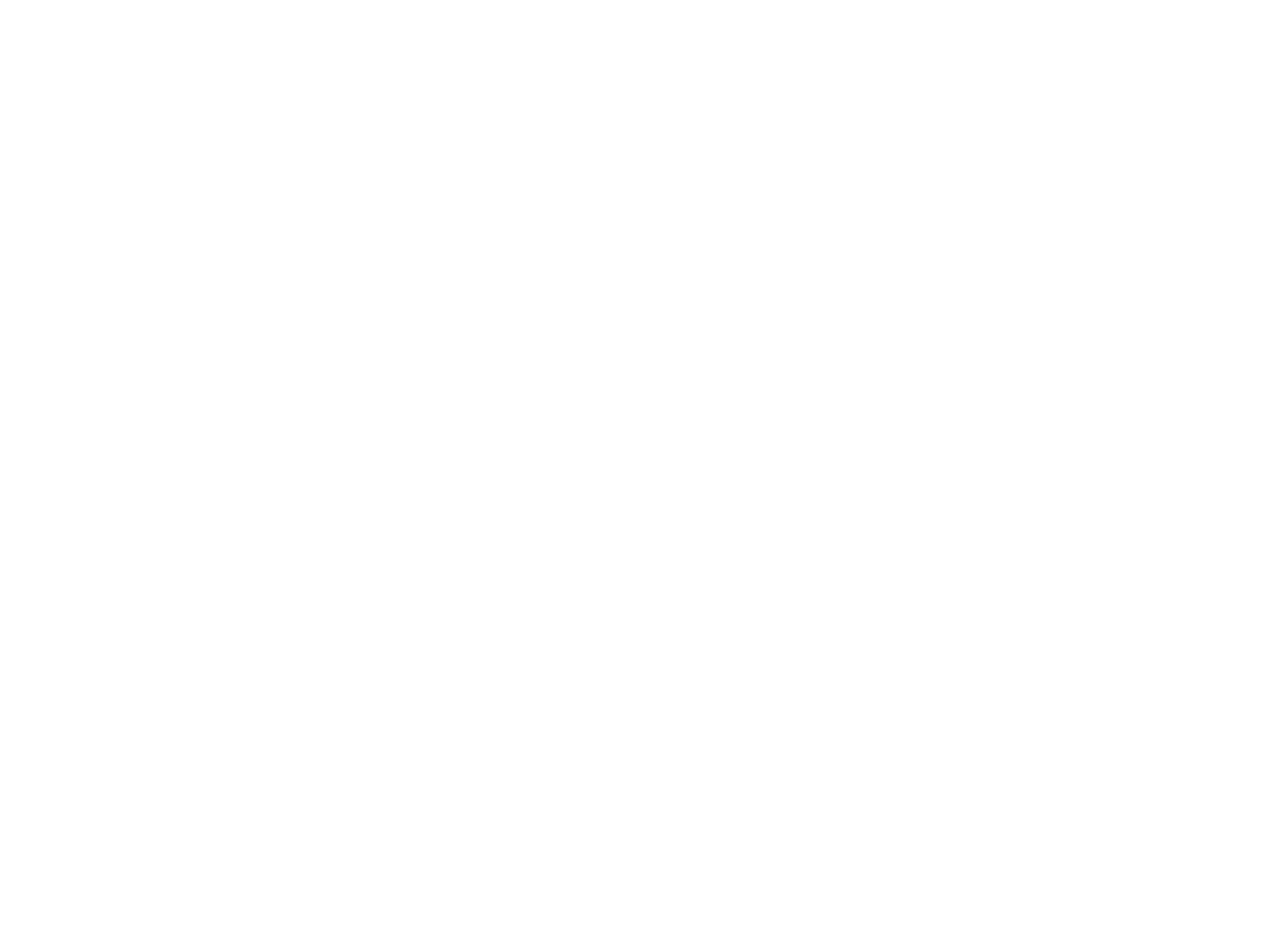
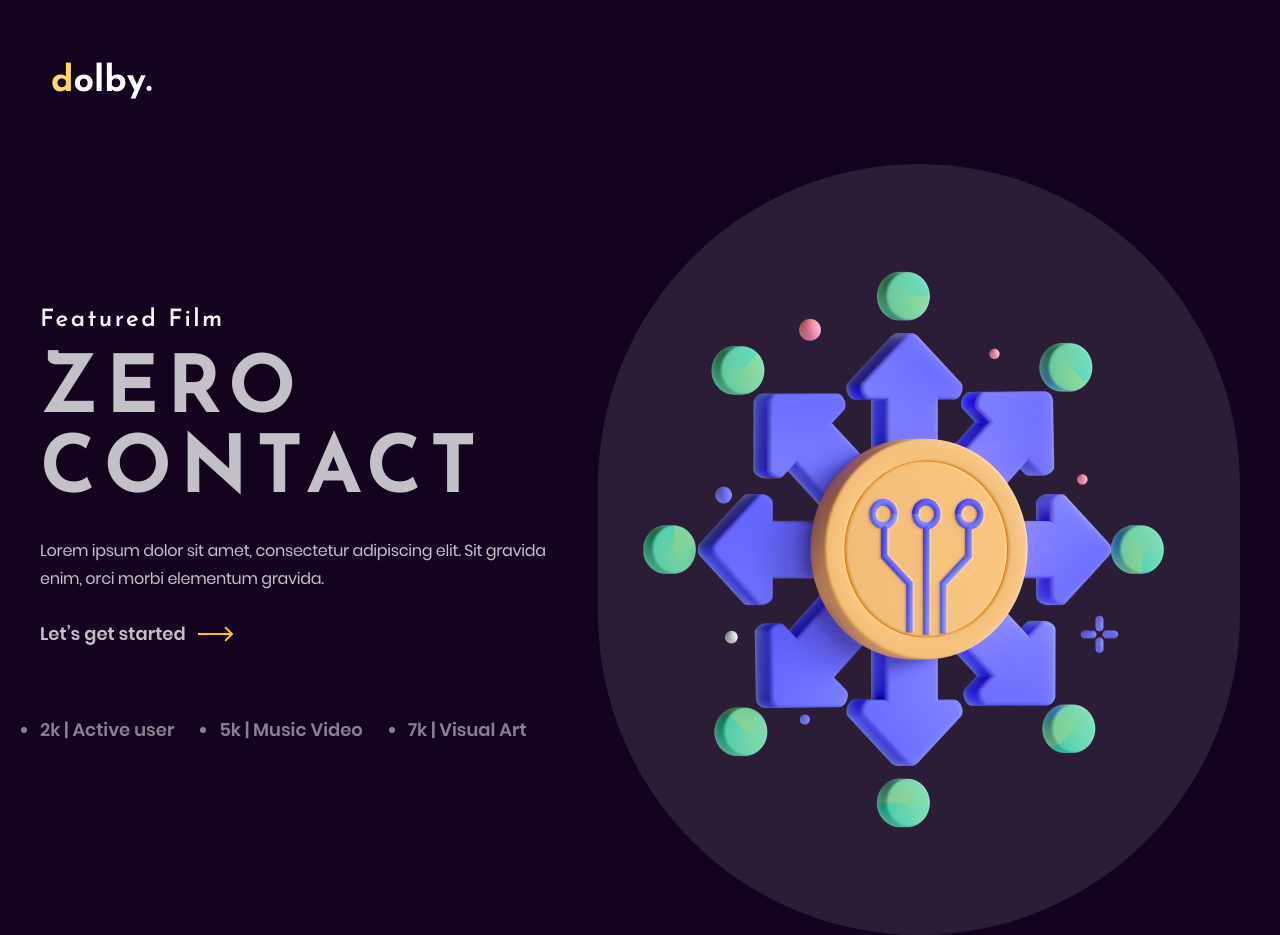
Before and after one commit to fullmetalldev/dolby, a plain HTML site: page index.html in a window 1280 px wide. Before the commit the page ends 800 px from the top, so only its background shows below. Drawn offline with Linux system fonts and the light colour scheme.

Commit message:
first section is done

```diff
--- a/index.html
+++ b/index.html
@@ -8,15 +8,49 @@
     <title>Dobly Web-Page</title>
     <link rel="stylesheet" href="src/style/index.css">
     <link rel="stylesheet" href="src/assets/fonts/Poppins/stylesheet.css">
+    <link rel="stylesheet" href="src/assets/fonts/JosefinSans/stylesheet.css">
 </head>
 <body>
-    <header>
+<header class="header">
+    <h1><span>d</span>olby.</h1>
+</header>
 
-    </header>
+<main>
+    <section class="about">
+        <div class="container">
+            <div class="about__content">
 
-    <main></main>
+                <div class="about__content_left">
+                    <h2>Featured Film</h2>
+                    <h1>ZERO CONTACT</h1>
+                    <span>Lorem ipsum dolor sit amet, consectetur adipiscing elit. Sit gravida enim, orci morbi elementum gravida. </span>
+                    <button>
+                        Let’s get started
+                        <svg width="35" height="16" viewBox="0 0 35 16" fill="none" xmlns="http://www.w3.org/2000/svg">
+                            <path d="M34.7071 8.70711C35.0976 8.31658 35.0976 7.68342 34.7071 7.29289L28.3431 0.928932C27.9526 0.538408 27.3195 0.538408 26.9289 0.928932C26.5384 1.31946 26.5384 1.95262 26.9289 2.34315L32.5858 8L26.9289 13.6569C26.5384 14.0474 26.5384 14.6805 26.9289 15.0711C27.3195 15.4616 27.9526 15.4616 28.3431 15.0711L34.7071 8.70711ZM0 9H34V7H0V9Z" fill="#FDC500"/>
+                        </svg>
 
-    <footer></footer>
+                    </button>
+
+                    <ul>
+                        <li>2k | Active user</li>
+                        <li>5k | Music Video</li>
+                        <li>7k | Visual Art</li>
+                    </ul>
+                </div>
+
+                <div class="about__content_right">
+                    <div class="about__content_image">
+                        <img src="./src/assets/images/token.png" alt="token">
+                    </div>
+                </div>
+
+            </div>
+        </div>
+    </section>
+</main>
+
+<footer></footer>
 
 </body>
 </html>
--- a/src/style/index.css
+++ b/src/style/index.css
@@ -0,0 +1,135 @@
+* {
+    margin: 0;
+    padding: 0;
+    box-sizing: border-box;
+}
+
+*::-webkit-scrollbar {
+    width: 3px;
+    background: #13031f;
+}
+
+*::-webkit-scrollbar-thumb {
+    background: #ffffff;
+}
+
+.container {
+    width: 100%;
+    max-width: 1200px;
+    margin: 0 auto;
+}
+
+.header {
+    padding: 64px 51px;
+    background: #13031f;
+}
+
+.header h1 {
+    font-family: 'Josefin Sans', sans-serif;
+    font-style: normal;
+    font-weight: 700;
+    font-size: 36px;
+    line-height: 36px;
+    color: #ffffff;
+}
+
+.header h1 span {
+    color: #FEDB62;
+}
+
+.about__content {
+    display: flex;
+    column-gap: 50px;
+    flex-flow: row nowrap;
+}
+
+.about__content_left {
+    display: flex;
+    flex-direction: column;
+    align-items: flex-start;
+    padding: 140px 0;
+}
+
+.about__content_left h2 {
+    font-family: 'Josefin Sans', sans-serif;
+    font-style: normal;
+    font-weight: 600;
+    font-size: 24px;
+    line-height: 33px;
+    letter-spacing: 0.1em;
+    color: #FFFFFF;
+    margin-bottom: 15px;
+}
+
+.about__content_left h1 {
+    font-family: 'Josefin Sans', sans-serif;
+    font-style: normal;
+    font-weight: 700;
+    font-size: 80px;
+    line-height: 80px;
+    letter-spacing: 0.1em;
+    color: #FFFFFF;
+    opacity: 0.75;
+}
+
+.about__content_left span {
+    font-family: 'Poppins', sans-serif;
+    font-style: normal;
+    font-weight: 400;
+    margin-top: 25px;
+    font-size: 16px;
+    line-height: 28px;
+    letter-spacing: -0.02em;
+    color: rgba(255, 255, 255, 0.75);
+}
+
+.about__content_left button {
+    margin-top: 27px;
+    font-family: 'Poppins', sans-serif;
+    font-style: normal;
+    font-weight: 600;
+    font-size: 18px;
+    line-height: 28px;
+    color: rgba(255, 255, 255, 0.75);
+    background: none;
+    border: none;
+    display: flex;
+    column-gap: 12px;
+    align-items: center;
+}
+
+.about__content_left ul {
+    display: flex;
+    align-items: center;
+    column-gap: 45px;
+    margin-top: 68px;
+}
+
+.about__content_left ul li {
+    font-family: 'Poppins', sans-serif;
+    font-style: normal;
+    font-weight: 600;
+    font-size: 18px;
+    line-height: 28px;
+    color: rgba(255, 255, 255, 0.5);
+}
+
+.about {
+    background: #13031f;
+}
+
+
+.about__content_image {
+    display: flex;
+    align-items: center;
+    justify-content: center;
+    padding: 51px 33px;
+    background: rgba(255, 255, 255, 0.1);
+    border-radius: 330px;
+}
+
+@media (max-width: 1200px) {
+    .about__content{
+        flex-flow: row wrap;
+    }
+}
```
Also changed, not shown: src/assets/images/token.png (added).
